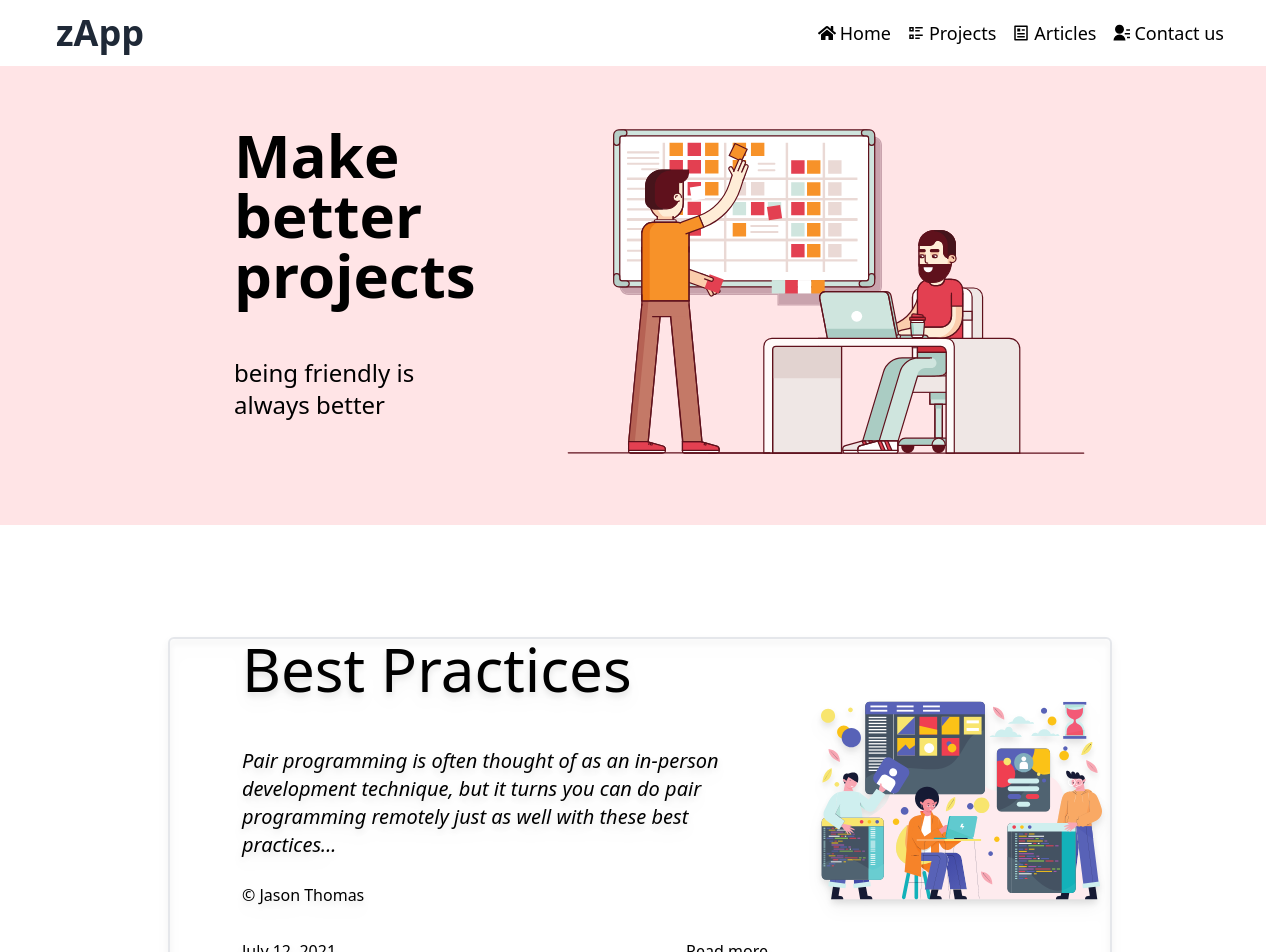
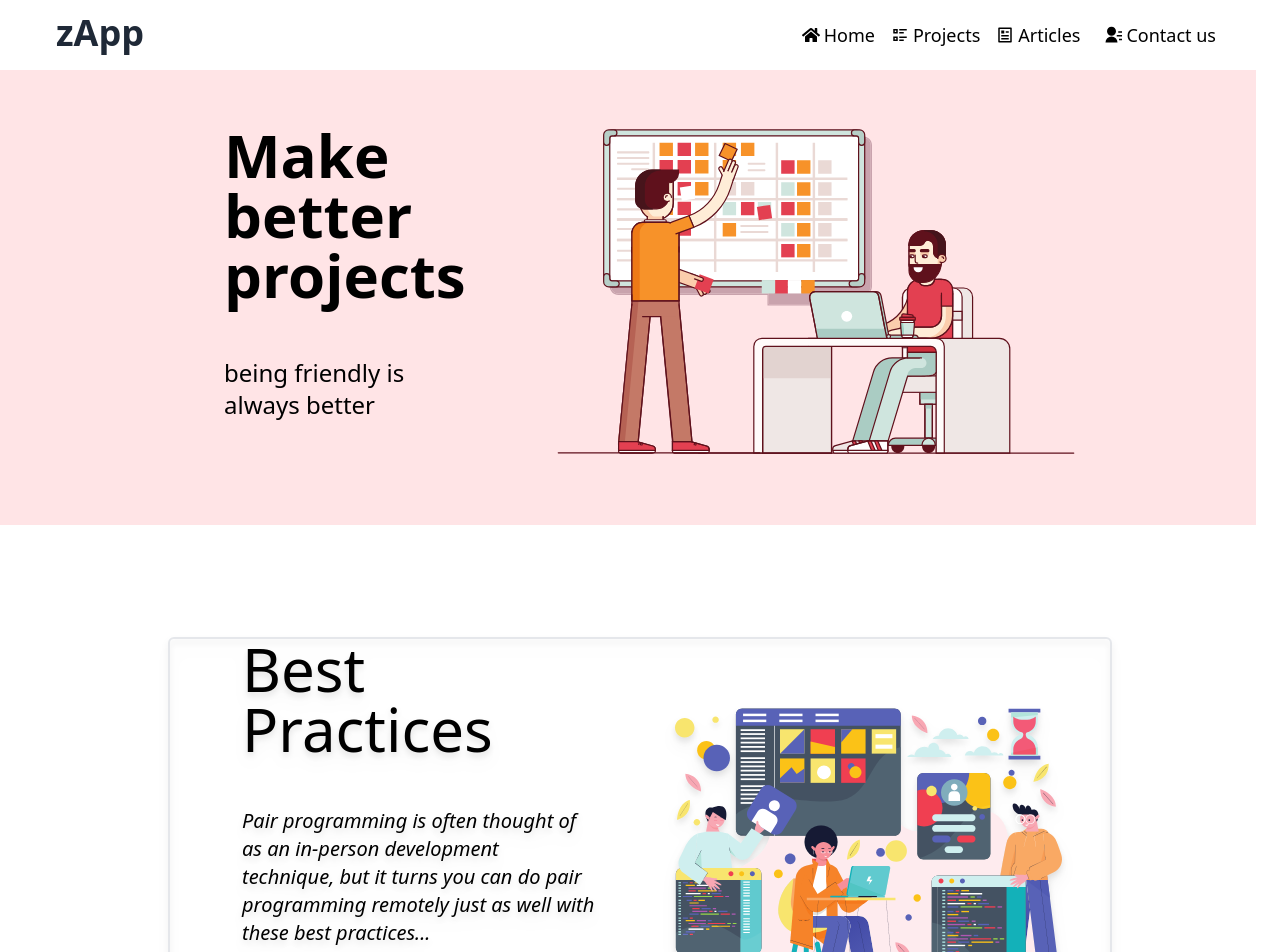
Before and after one commit to emadel1990/zapp, a Next.js app: page / in a window 1280 px wide. Shown: the top 952 px of the page. Built offline with nearby package versions, Linux system fonts and the light colour scheme.

Commit message:
fix bugs in navbar, and section best practices

```diff
--- a/components/BestPractices.js
+++ b/components/BestPractices.js
@@ -6,7 +6,7 @@ const style = {
   section:
     "flex justify-center items-center mx-28 my-28 px-2 border-2 drop-shadow-lg rounded-md",
   ph: "w-full px-10 ml-6",
-  img: "flex justify-center w-full",
+  img: "flex justify-center w-full mx-10",
 };
 
 const BestPractices = () => {
@@ -21,7 +21,7 @@ const BestPractices = () => {
             well with these best practices...
           </p>
           <p className="pt-6">&copy; Jason Thomas </p>
-          <div className="flex flex-row whitespace-nowrap space-x-[350px] pt-8">
+          <div className="flex flex-row whitespace-nowrap justify-between pt-8">
             <p>July 12, 2021</p>
             <Link className="" href={""}>
               Read more...
--- a/components/Dropdown.js
+++ b/components/Dropdown.js
@@ -1,3 +1,4 @@
+import { useEffect, useState } from "react";
 import {
   RiInstagramFill,
   RiLinkedinBoxFill,
@@ -5,12 +6,19 @@ import {
 } from "react-icons/ri";
 
 const style = {
-  listContainer: `absolute top-1 right-0 bg-white rounded-md shadow border border-slate-200 text-gray-800 w-48 flex flex-col justify-start`,
+  listContainer: `absolute transition-none top-6 right-[-430px] bg-white rounded-md shadow border border-slate-200 text-gray-800 w-48 flex flex-col justify-start`,
   listItem: `hover:bg-blue-100 hover:text-blue-700 hover:font-medium px-4 py-2 z-10`,
 };
 
 const Dropdown = ({ setDropdown }) => {
-  const handleClick = () => setDropdown(false);
+  const [open, isOpen] = useState(false);
+  const handleClick = () => {
+    isOpen(!open);
+  };
+
+  useEffect(() => {
+    setDropdown(!open);
+  }, [open, setDropdown]);
 
   const MenuItems = [
     {
@@ -46,7 +54,7 @@ const Dropdown = ({ setDropdown }) => {
   ];
 
   return (
-    <div className="relative">
+    <div className="absolute">
       <div className={style.listContainer}>
         {MenuItems.map((item, i) => (
           <a
--- a/components/Hero.js
+++ b/components/Hero.js
@@ -2,7 +2,7 @@ import React from "react";
 import Image from "next/image";
 
 const style = {
-  hero: "flex flex-row justify-center bg-rose-100  w-screen ml-[-70px] h-[467px] overflow-hidden",
+  hero: "flex flex-row justify-center bg-rose-100  w-screen ml-[-80px] h-[467px] overflow-hidden",
   divTitle: "h-[100%]  w-80 mx-10  flex flex-wrap",
   title: "text-6xl font-bold flex items-center pt-4",
   subTitle: "text-2xl flex w-[260px] ",
--- a/components/Navbar.js
+++ b/components/Navbar.js
@@ -10,8 +10,8 @@ const style = {
   logoText: `text-4xl font-black text-gray-800`,
   navbar: `flex space-x-4 text-lg items-center`,
   navItem: `flex items-center`,
-  hoverAnimation: `hover:-translate-y-1 hover:scale-105 transition ease-in-out duration-200`,
-  hoverButtonAnimation: `p-2 transition duration-150 ease-in-out rounded-full hover:bg-blue-100 hover:text-blue-500 focus:bg-blue-100 focus:text-blue-500 focus:outline-none`,
+  hoverAnimation: `hover:-translate-y-[1px] transition ease-in-out duration-[100ms]`,
+  hoverButtonAnimation: `p-2 hover:-translate-y-[1px] transition duration-[100ms] ease-in-out focus:outline-none`,
 };
 
 const Navbar = () => {
@@ -63,14 +63,14 @@ const Navbar = () => {
         </li>
 
         <button
-          className={style.hoverAnimation}
-          onClick={() => setDropdown(true)}
+          className={style.hoverButtonAnimation}
+          onClick={() => setDropdown(!dropdown)}
         >
           <span className={style.navItem}>
             <RiContactsFill className="mr-1" /> Contact us
           </span>
-          {dropdown && <Dropdown setDropdown={setDropdown} />}
         </button>
+        {dropdown && <Dropdown dropdown={dropdown} setDropdown={setDropdown} />}
       </ul>
     </div>
   );
```
